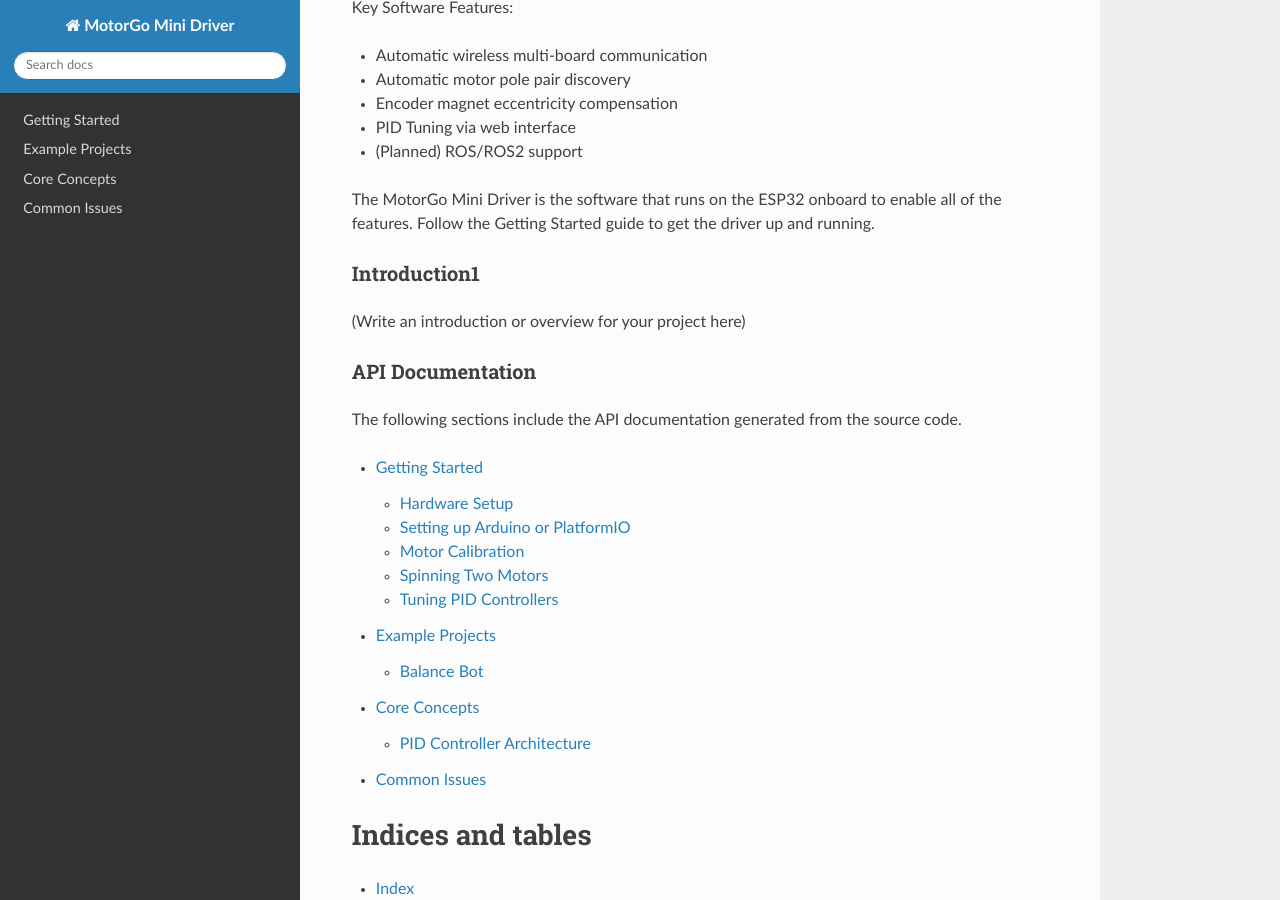
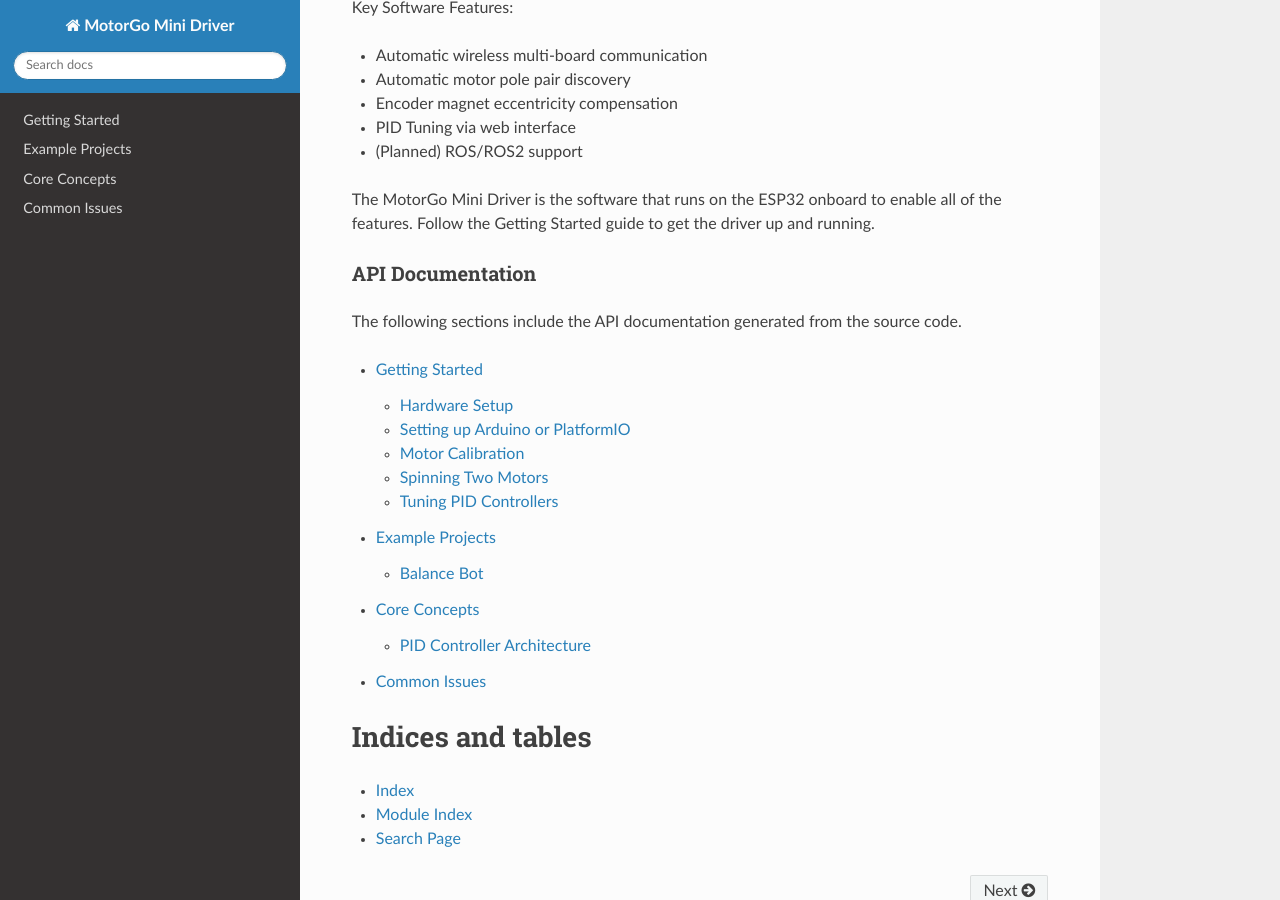
Before and after one commit to Every-Flavor-Robotics/motorgo-mini-driver, a Sphinx documentation site: the page built from docs/index.rst, in a window 1280 px wide and 900 px high, scrolled down 1012 px. Built offline with Sphinx 7.4.7 and the Read the Docs theme 2.0.0, drawn with Linux system fonts in a browser that asks for light colours; pages that are not in the unit, such as notebooks, are missing from menus.

Commit message:
Removed old comments

```diff
--- a/docs/index.rst
+++ b/docs/index.rst
@@ -3,10 +3,8 @@
 .. include:: ../README.rst
     :end-before: end_intro
 
-Introduction1
--------------
 
-(Write an introduction or overview for your project here)
+
 
 API Documentation
 -----------------
```
